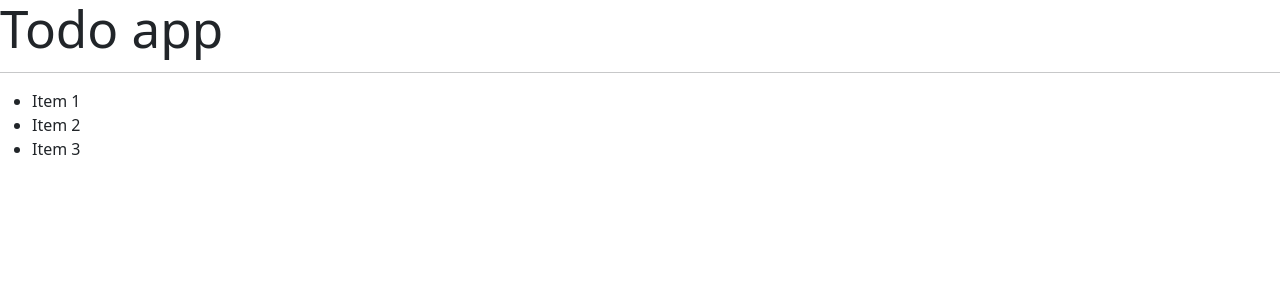
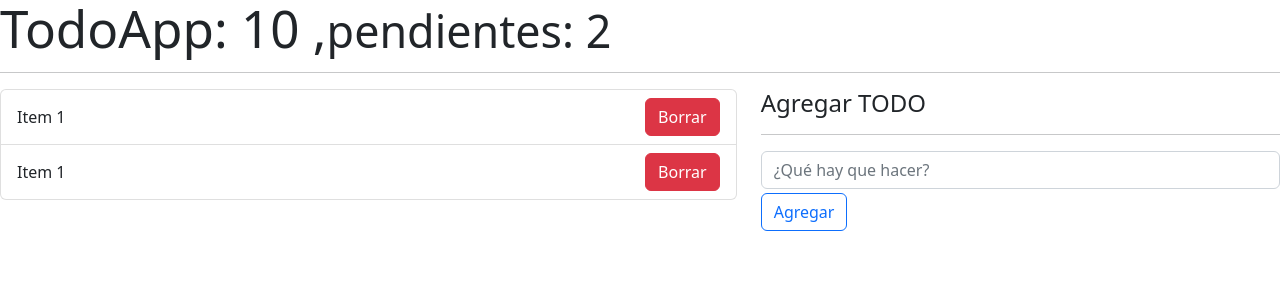
Before and after one commit to carlosantonio98/05-hook-app, a React (Vite) app: page / in a window 1280 px wide. Shown: the top 300 px of the page. Built offline with nearby package versions, Linux system fonts and the light colour scheme.

Commit message:
Add style to useReducer - Todo List

```diff
--- a/src/08-useReducer/TodoApp.jsx
+++ b/src/08-useReducer/TodoApp.jsx
@@ -9,7 +9,7 @@
     },
     {
         id: new Date().getTime() * 3,
-        description: 'Recolectar la piedra del alma',
+        description: 'Recolectar la piedra del tiempo',
         done: false,
     },
 ];
@@ -24,14 +24,44 @@
 
     return (
         <>
-            <h1>Todo app</h1>
+            <h1>TodoApp: 10 ,<small>pendientes: 2</small></h1>
             <hr />
 
-            <ul>
-                <li>Item 1</li>
-                <li>Item 2</li>
-                <li>Item 3</li>
-            </ul>
+            <div className="row">
+                <div className="col-7">
+                    <ul className="list-group">
+                       {
+                            todos.map( todo => (
+                                <li key={ todo.id } className="list-group-item d-flex justify-content-between">
+                                    <span className="align-self-center">Item 1</span>
+                                    <button className="btn btn-danger">Borrar</button>
+                                </li>
+                            ))
+
+                       }
+                    </ul>
+                </div>
+
+                <div className="col-5">
+                    <h4>Agregar TODO</h4>
+                    <hr />
+                    <form>
+                        <input
+                            type="text"
+                            placeholder="¿Qué hay que hacer?"
+                            className="form-control"
+                        />
+
+                        <button
+                            type="submit"
+                            className="btn btn-outline-primary mt-1"
+                        >
+                            Agregar
+                        </button>
+                    </form>
+                </div>
+            </div>
+
         </>
     )
 }
```
